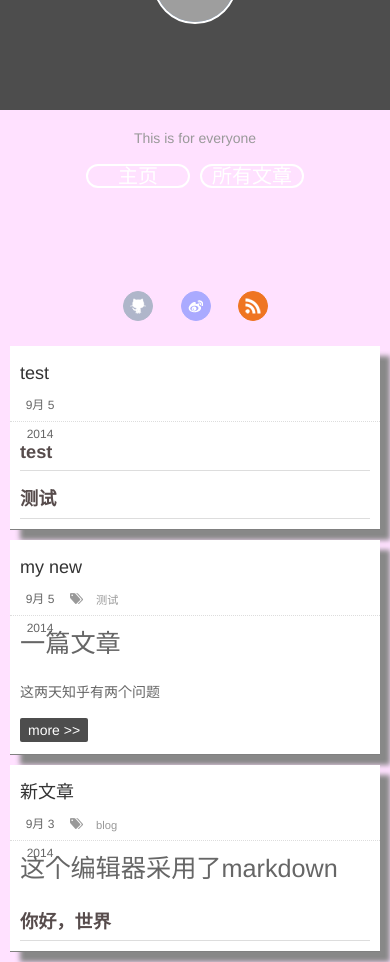
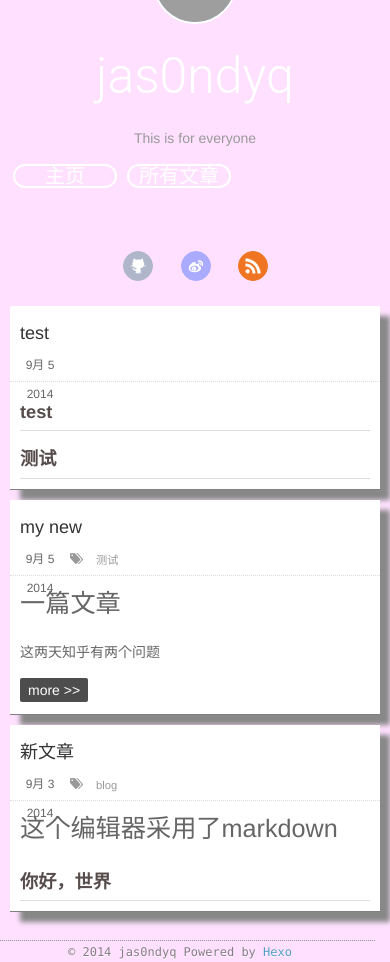
Before and after one commit to jas0ndyq/jas0ndyq.github.io, a plain HTML site: page index.html in a window 390 px wide. Shown: the top 962 px of the page. Drawn offline with nearby package versions, Linux system fonts and the light colour scheme; grey boxes are pictures that could not be loaded.

Commit message:
Site updated: 2014-09-07 10:59:50

```diff
--- a/css/style.css
+++ b/css/style.css
@@ -188,7 +188,7 @@ a {
   display: none;
 }
 #container #mobile-nav .overlay {
-  height: 110px;
+  height: 0px;
   position: absolute;
   width: 100%;
   background: #4d4d4d;
@@ -204,7 +204,7 @@ a {
 }
 #container #mobile-nav #header .header-menu ul {
   text-align: center;
-  cursor: default;
+  float: left;
 }
 #container #mobile-nav #header .header-menu li {
   display: inline-block;
```
